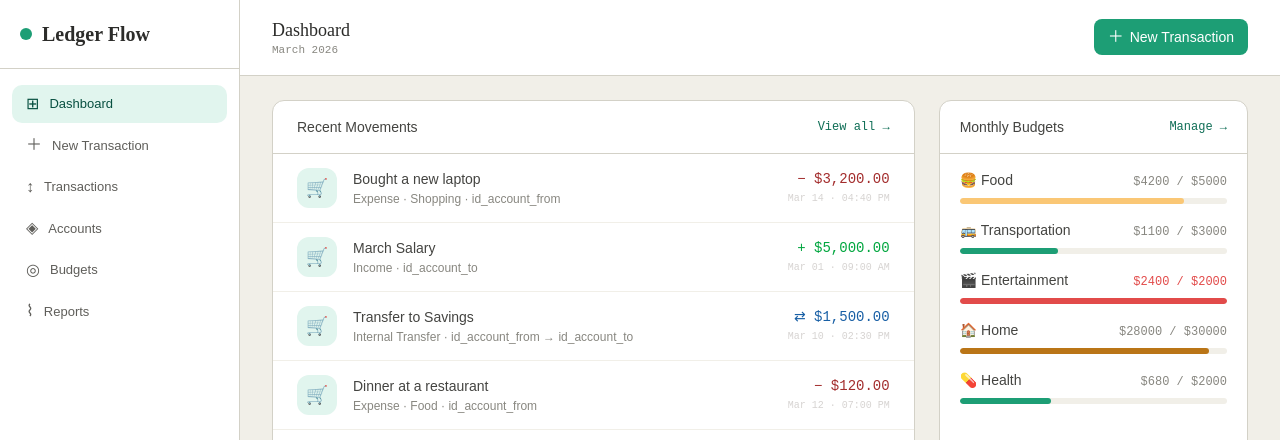
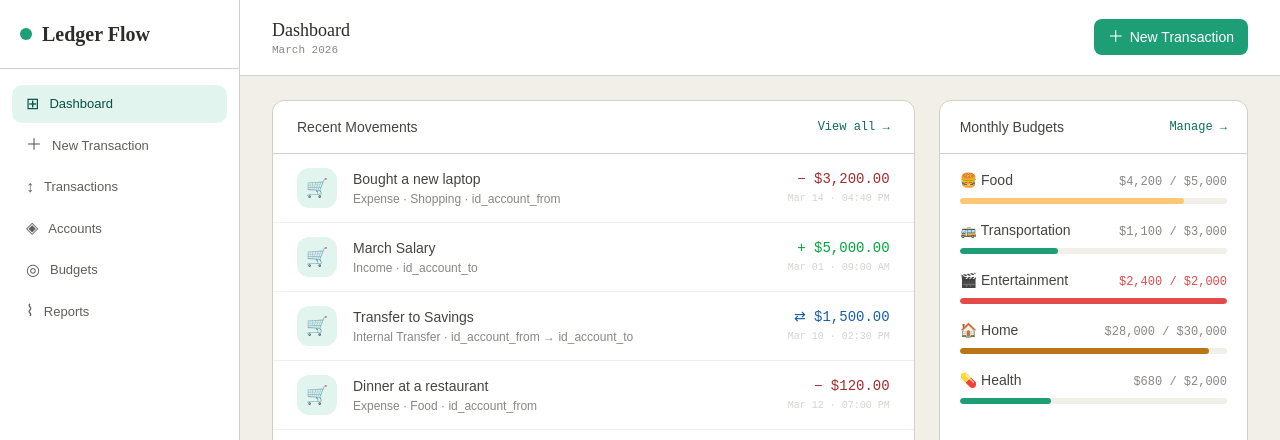
Before and after one commit to alex16jpv/ledger-flow, a Next.js app: page / in a window 1280 px wide. Shown: the top 440 px of the page. Built offline with nearby package versions, Linux system fonts and the light colour scheme.

Commit message:
feat: format budget amounts as currency in BudgetItem component

```diff
--- a/app/dashboard/components/BudgetItem.tsx
+++ b/app/dashboard/components/BudgetItem.tsx
@@ -9,6 +9,12 @@ export default function BudgetItem({ budget }: { budget: BudgetType }) {
   const isOverBudget = budget.spent > budget.amount;
   const progressColor = isOverBudget ? "red-400" : budget.color;
   const textColor = isOverBudget ? "text-red-400" : "text-stone-400";
+  const amountFormat = new Intl.NumberFormat("en-US", {
+    style: "currency",
+    currency: "USD",
+    minimumFractionDigits: 0,
+    maximumFractionDigits: 0,
+  });
 
   return (
     <div>
@@ -17,7 +23,7 @@ export default function BudgetItem({ budget }: { budget: BudgetType }) {
           {budget.emoji} {budget.name}
         </span>
         <span className={`font-mono text-xs ${textColor}`}>
-          ${budget.spent} / ${budget.amount}
+          {`${amountFormat.format(budget.spent)} / ${amountFormat.format(budget.amount)}`}
         </span>
       </div>
       <div className="progress-track">
```
